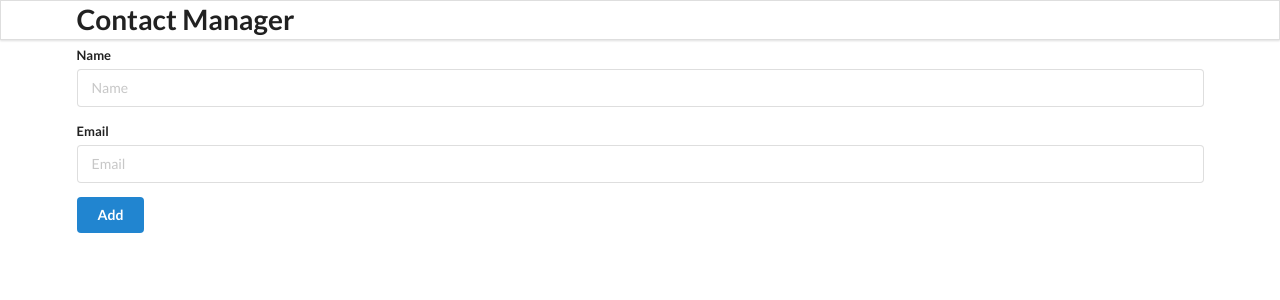
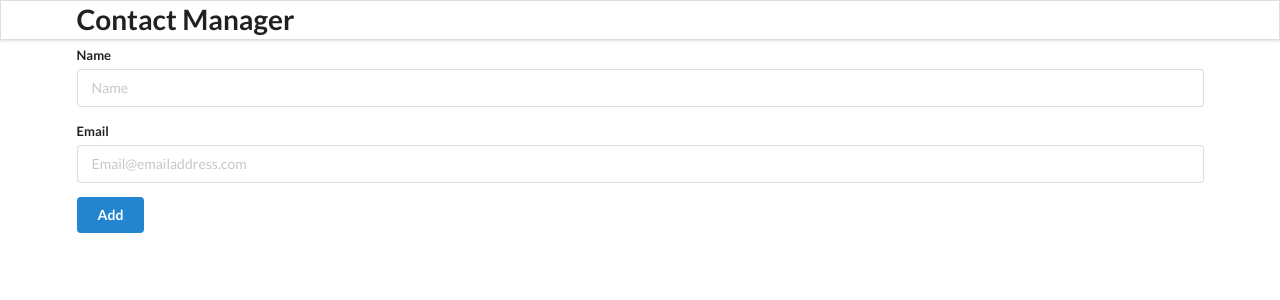
Before and after one commit to Kai-By-Design/Contact-App, a React (Create React App) app: page / in a window 1280 px wide. Shown: the top 300 px of the page. Built offline with nearby package versions, Linux system fonts and the light colour scheme.

Commit message:
Changed email type to email, updated README.md to include link to gitHub Pages Hosted Site

```diff
--- a/src/components/AddContact.js
+++ b/src/components/AddContact.js
@@ -38,9 +38,10 @@ class AddContact extends React.Component {
           <div className="field">
             <label>Email</label>
             <input
-              type="text"
+              // Using type email in order to create a built in validation of email input
+              type="email"
               name="email"
-              placeholder="Email"
+              placeholder="Email@emailaddress.com"
               value={this.state.email}
               onChange={(e) => this.setState({ email: e.target.value })}
             />
```
Also changed, not shown: 1 other file (tests, documents, lock files or other folders).
